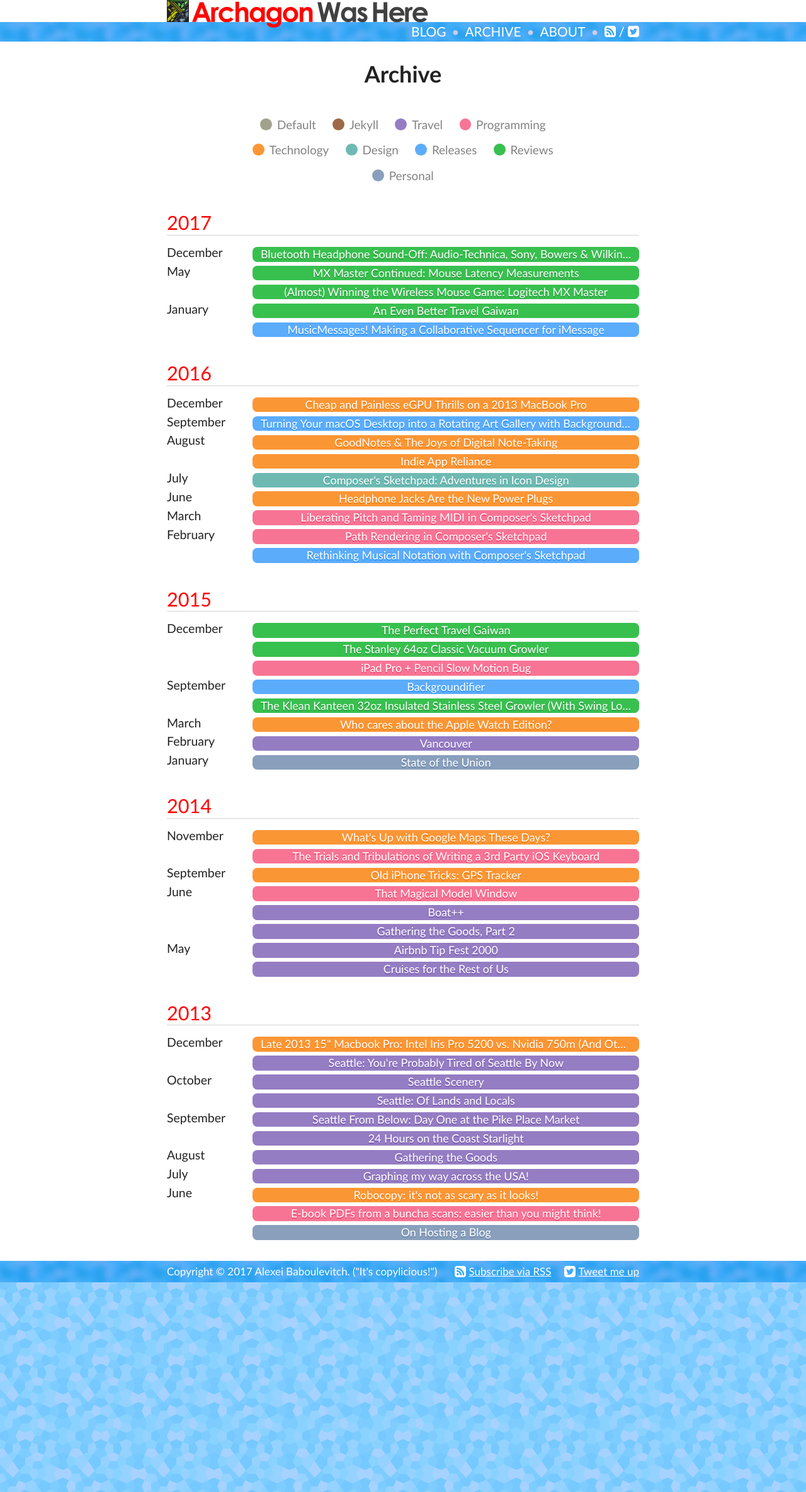
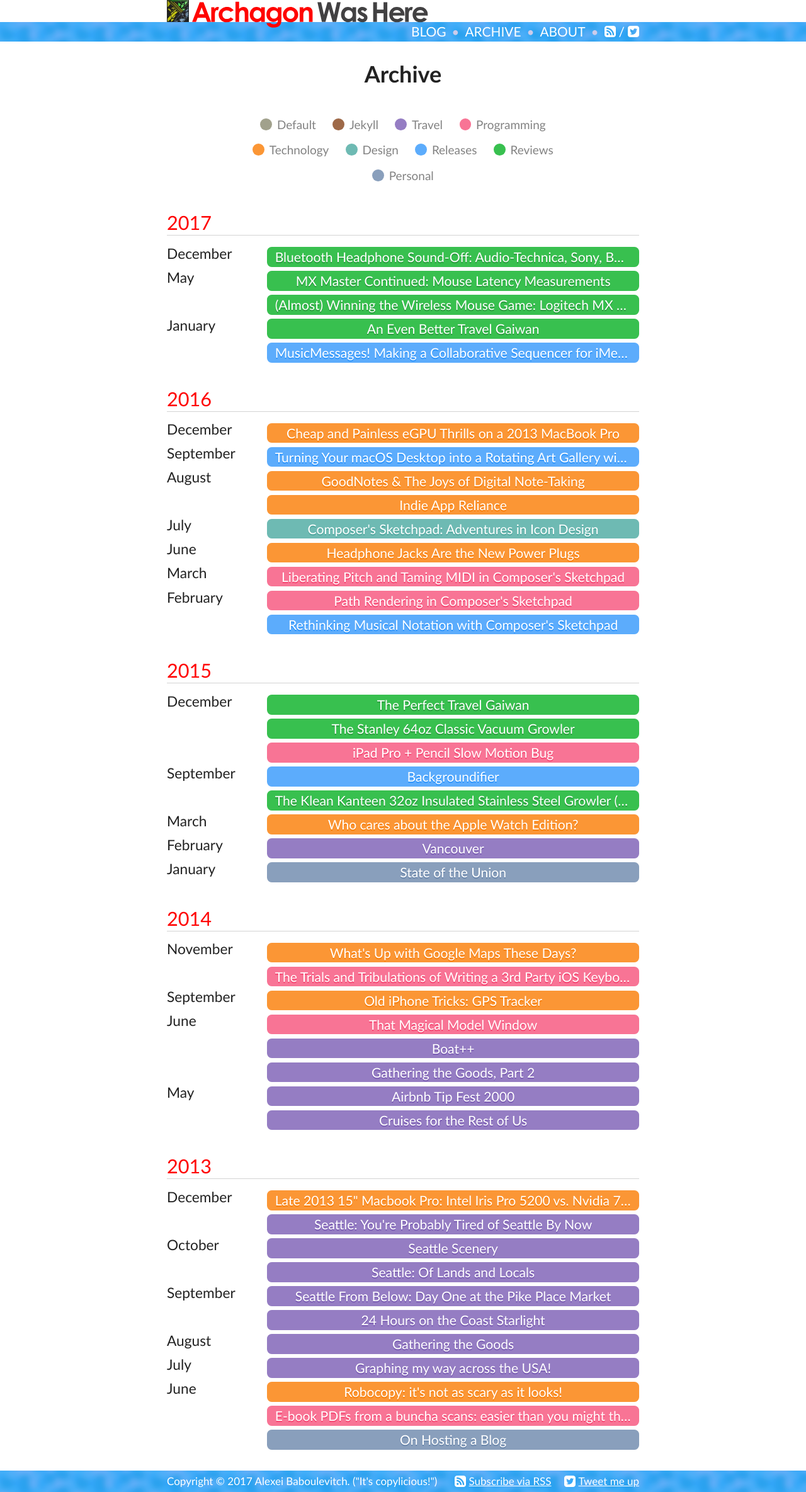
Before and after one commit to archagon/archagon.net, a Jekyll site: the page built from pages/archive.html, in a window 1280 px wide. Shown: the whole page at 63% size. Built offline with Jekyll 4.4.1, drawn with Linux system fonts in a browser that asks for light colours.

Commit message:
Archive page fixes re: headers.

```diff
--- a/_sass/_archive.scss
+++ b/_sass/_archive.scss
@@ -153,6 +153,12 @@ ul.archive-month-list {
     text-align: left;
 }
 
+.archive-month-element {
+    h3 {
+        font-size: 140%;
+    }
+}
+
 .archive-post-list {
     // allows for title cropping with ellipses
     white-space: nowrap;
@@ -176,6 +182,9 @@ ul.archive-month-list {
 
 .archive-post {
     h4 {
+        font-size: 130%;
+        line-height: 1.4;
+
         white-space: nowrap;
         overflow: hidden;
         text-overflow: ellipsis;
@@ -211,6 +220,7 @@ ul.archive-legend {
 
     font-family: $alert-font-family;
     font-size: 1.05em; // TODO: center text, make squares size according to em
+    font-weight: 50;
     // font-weight: 400;
     color: $grey-color;
 
```
